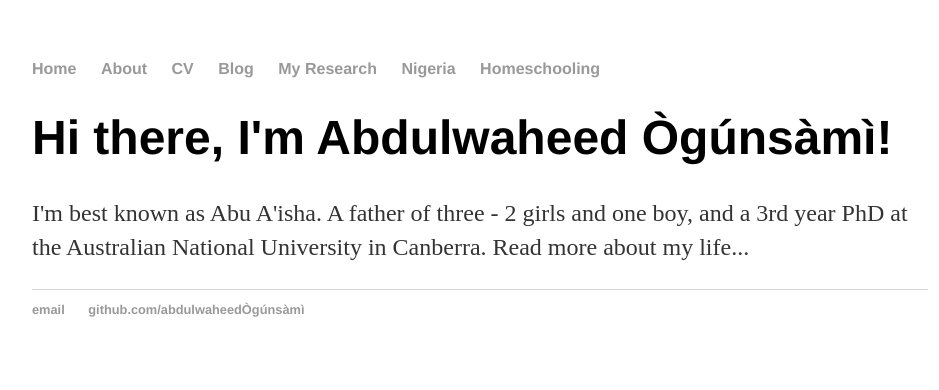
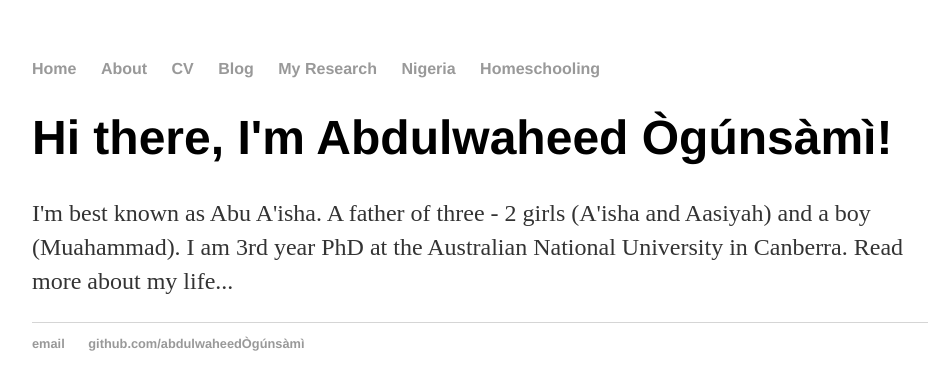
Before and after one commit to ogsm/ogsm.github.io, a Jekyll site: the page built from index.html, in a window 1280 px wide. Shown: the top 390 px of the page, without its empty margins (160-1099 px from the left). Built offline with Jekyll 4.4.1, drawn with Linux system fonts in a browser that asks for light colours.

Commit message:
Update index.html

```diff
--- a/index.html
+++ b/index.html
@@ -4,5 +4,5 @@
 ---
 <div class="blurb">
 	<h1>Hi there, I'm Abdulwaheed Ògúnsàmì!</h1>
-	<p>I'm best known as Abu A'isha. A father of three - 2 girls and one boy, and a 3rd year PhD at the Australian National University in Canberra. Read more about my life...</a></p>
+	<p>I'm best known as Abu A'isha. A father of three - 2 girls (A'isha and Aasiyah) and a boy (Muahammad). I am 3rd year PhD at the Australian National University in Canberra. Read more about my life...</a></p>
 </div><!-- /.blurb -->
```
